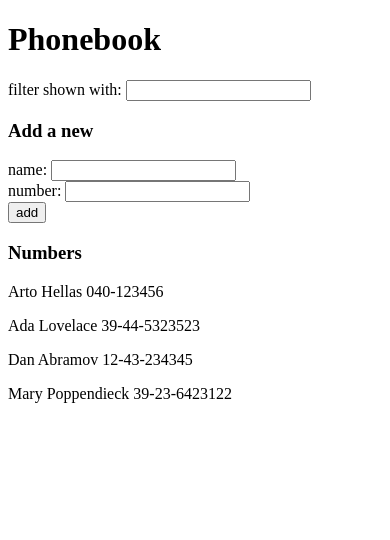
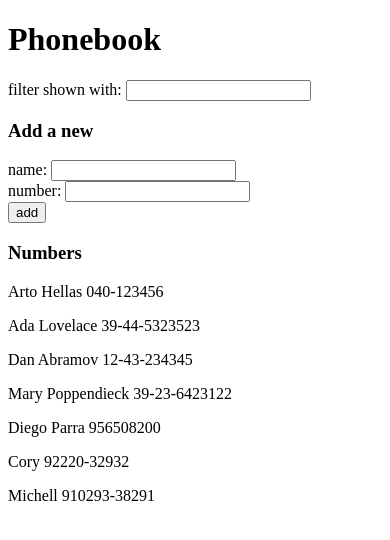
Before and after one commit to 0bCdian/FullStack-Open, a React (Create React App) app in the folder part2/phonebook/: page / in a window 390 px wide. Shown: the top 540 px of the page. Built offline with nearby package versions, Linux system fonts and the light colour scheme; data requests are answered from the project's data file.

Commit message:
2.12: Phonebook step7

```diff
--- a/part2/phonebook/db.json
+++ b/part2/phonebook/db.json
@@ -19,6 +19,21 @@
       "name": "Mary Poppendieck",
       "number": "39-23-6423122",
       "id": 4
+    },
+    {
+      "name": "Diego Parra",
+      "number": "956508200",
+      "id": 5
+    },
+    {
+      "name": "Cory ",
+      "number": "92220-32932",
+      "id": 6
+    },
+    {
+      "name": "Michell",
+      "number": "910293-38291",
+      "id": 7
     }
   ]
 }
--- a/part2/phonebook/src/App.js
+++ b/part2/phonebook/src/App.js
@@ -3,7 +3,7 @@ import { PersonForm } from './PersonForm'
 import { Filter } from './Filter'
 import { Contacts } from './Contacts'
 import { useEffect } from 'react'
-import axios from 'axios'
+import { getAllPersons , createPerson} from './services/phonebook'
 
 const App = () => {
   // set states
@@ -14,14 +14,10 @@ const App = () => {
 
 
   useEffect( () =>{
-    console.log('Start effect callback!')
+    getAllPersons().then(response => response.data).then((data)=>{
+      setPersons(data)
+    })
 
-    const eventHandler = response => {
-      console.log('promise fulfilled')
-      setPersons(response.data)
-    }
-    axios.get('http://localhost:3001/persons')
-    .then(eventHandler)
   }, [])
 
   // Helper functions
@@ -48,7 +44,9 @@ const App = () => {
   const handleSubmit = (e) => {
     e.preventDefault()
     if (!checkDuplicates(persons, newName)) {
-      const newPersons = [...persons, { name: newName, number: newNumber, id: persons.length + 1 }]
+      const newPerson = { name: newName, number: newNumber, id: persons.length + 1 }
+      createPerson(newPerson).then(response => console.log(response))
+      const newPersons = [...persons, newPerson]
       setPersons(newPersons)
     }
     else {
--- /dev/null
+++ b/part2/phonebook/src/services/phonebook.js
@@ -0,0 +1,8 @@
+import axios from "axios";
+
+const baseURl = 'http://localhost:3001/persons'
+
+const getAllPersons = () =>  axios.get(baseURl)
+
+const createPerson = (personData) => axios.post(baseURl, personData)
+export {getAllPersons,createPerson}
```
